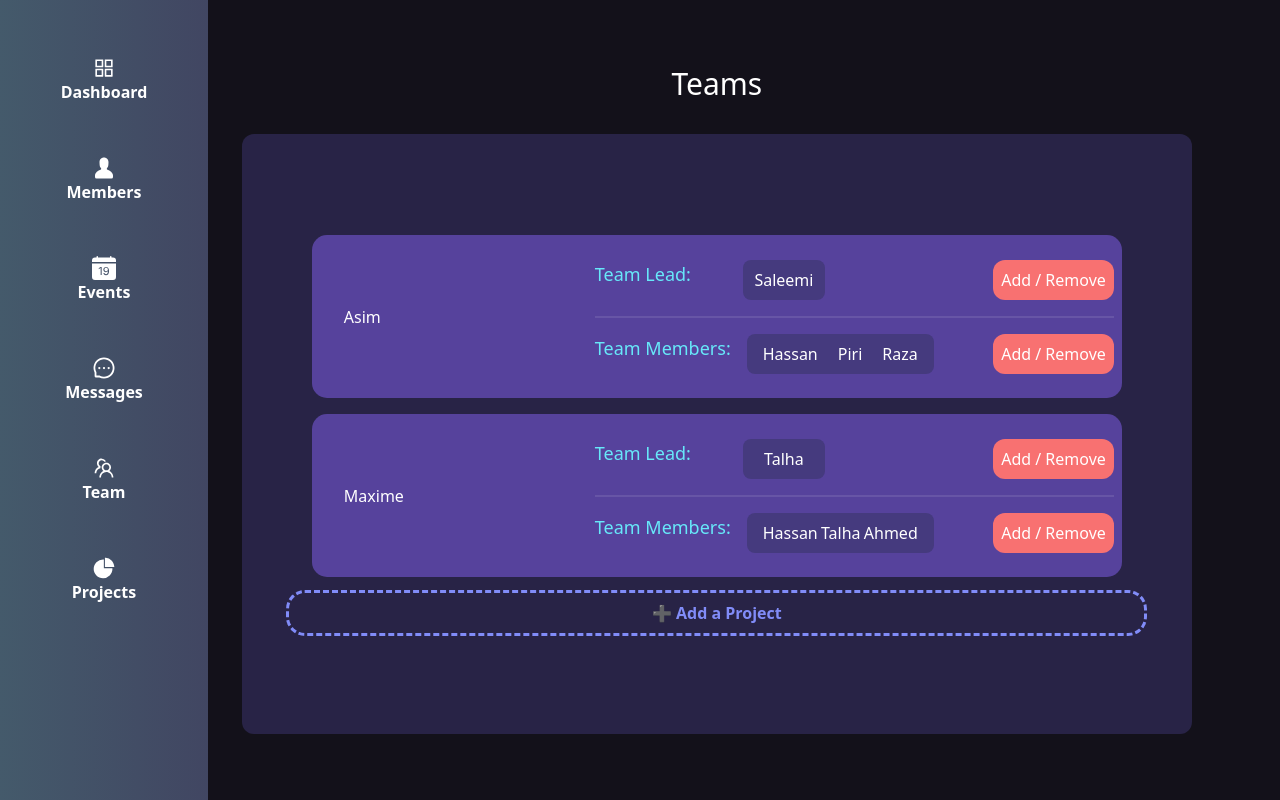
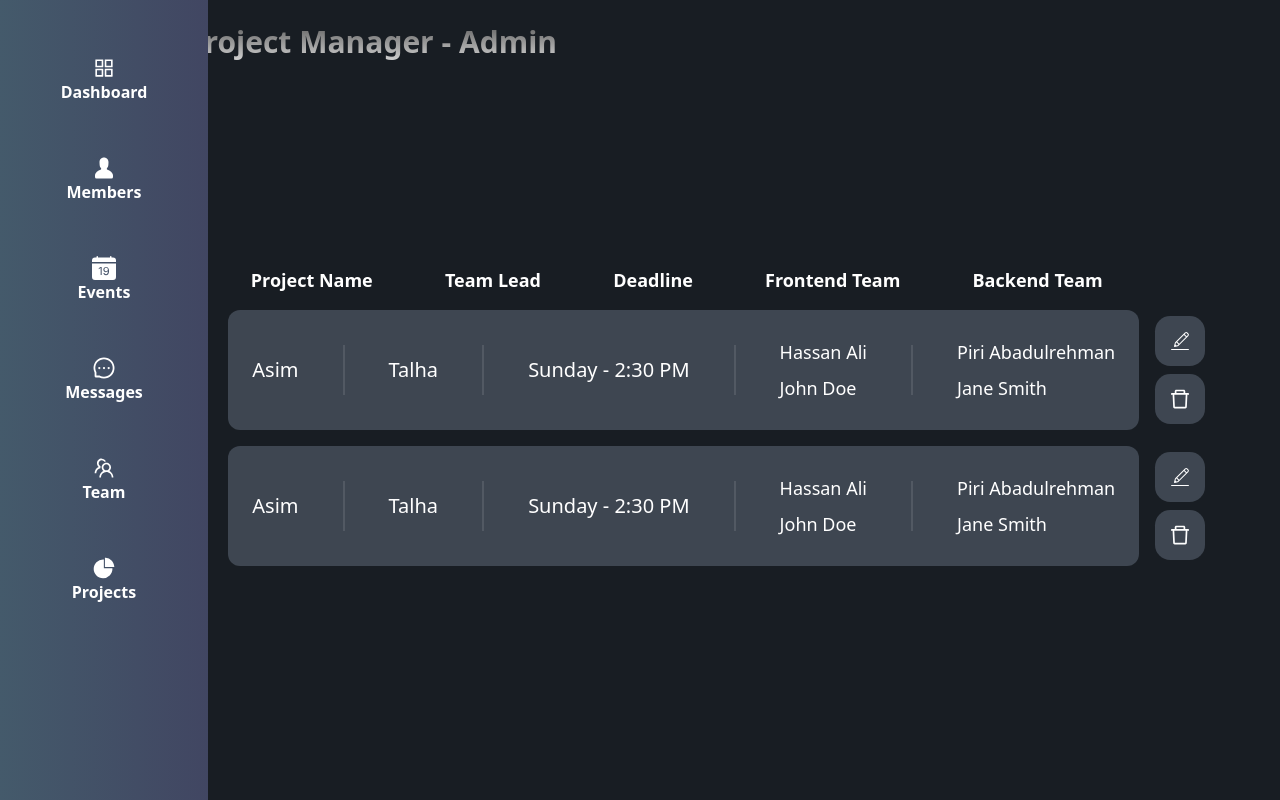
Before and after one commit to mtalhazulf/hrms, a React (Vite) app: page /teams in a window 1280 px wide. Built offline with nearby package versions, Linux system fonts and the light colour scheme.

Commit message:
Teams Page done

```diff
--- a/src/Teams/Teams.jsx
+++ b/src/Teams/Teams.jsx
@@ -1,10 +1,11 @@
 import React from "react";
+import Heading from "../Components/Shared/Heading";
 import Template from "./Template";
 
 const Teams = () => {
   return (
-    <div className="flex flex-col lg:w-[88%] w-full min-h-screen items-center justify-center space-y-8 bg-[#13111A] relative overflow-y-auto">
-      <h1 className="text-white text-3xl">Teams</h1>
+    <div className="flex flex-col lg:w-[88%] w-full min-h-screen items-center justify-center space-y-8 bg-[#181D23] relative overflow-y-auto">
+      <Heading />
       <Template />
     </div>
   );
--- a/src/Teams/Template.jsx
+++ b/src/Teams/Template.jsx
@@ -1,71 +1,80 @@
 import React from "react";
-import Modal from "../Components/Shared/Modal";
+import { CiEdit } from "react-icons/ci";
+import { AiOutlineDelete } from "react-icons/ai";
 
 const Template = () => {
   const data = [
     {
       name: "Asim",
-      teamLead: "Saleemi",
-      members1: "Hassan",
-      members2: "Piri",
-      members3: "Raza",
+      date: "Sunday - 2:30 PM",
+      teamlead: "Talha",
+      frontend: ["Hassan Ali", "John Doe"],
+      backend: ["Piri Abadulrehman", "Jane Smith"],
     },
     {
-      name: "Maxime",
-      teamLead: "Talha",
-      members1: "Hassan",
-      members2: "Talha",
-      members3: "Ahmed",
+      name: "Asim",
+      date: "Sunday - 2:30 PM",
+      teamlead: "Talha",
+      frontend: ["Hassan Ali", "John Doe"],
+      backend: ["Piri Abadulrehman", "Jane Smith"],
     },
   ];
+  return (
+    <>
+      <div className="flex flex-wrap gap-4 items-center justify-center md:w-[90%] w-full relative">
+        <div className="md:flex hidden flex-row items-center justify-between md:w-[900px] text-lg font-bold text-white px-6 mr-20">
+          <p>Project Name</p>
+          <p>Team Lead</p>
+          <p>Deadline</p>
+          <p>Frontend Team</p>
+          <p>Backend Team</p>
 
-  return (
-    <div className="flex flex-col items-center justify-center space-y-4 lg:w-[950px] md:w-[750px] w-[400px] h-[600px] bg-[#282346] rounded-xl overflow-y-auto relative">
-      {data.map((data, index) => (
-        <div
-          key={index}
-          className=" flex flex-col items-center justify-center lg:w-[810px] md:w-[650px] w-[350px] h-[163px] bg-[#56429C] rounded-[15px] "
-        >
-          <div className="flex md:flex-row flex-col md:justify-between  items-center px-2 w-full">
-            <h1 className="text-white pl-6">{data.name}</h1>
-            <div className="flex flex-col items-start justify-center space-y-4">
-              <div className="flex w-full justify-between">
-                <div className="flex md:space-x-4">
-                  <h1 className="text-lg text-cyan-300 mr-9">Team Lead:</h1>
-                  <div className=" flex items-center justify-center w-[82px] h-10 bg-slate-800 bg-opacity-30 rounded-lg text-white ">
-                    {data.teamLead}
-                  </div>
+          </div>
+        {data.map((item, index) => (
+          <div key={index} className="flex flex-col gap-4 w-full">
+            <div className="flex flex-row items-center justify-center w-full gap-4">
+              <div className="bg-[#3E4651] flex flex-row items-center justify-between gap-2 text-white text-xl rounded-xl px-6 py-2 md:w-[911px] h-[120px]">
+                <p>{item.name}</p>
+                <div className="w-0 h-[50px] border border-white border-opacity-10 "></div>
+                <p >{item.teamlead}</p>
+                <div className="w-0 h-[50px] border border-white border-opacity-10 md:block hidden"></div>
+                <p className="md:block hidden">{item.date}</p>
+                <div className="w-0 h-[50px] border border-white border-opacity-10 md:block hidden"></div>
+
+                <div className="md:flex flex-col gap-2  hidden">
+                  {item.frontend.map((member, index) => (
+                    <div key={index} className="flex flex-col gap-2 w-full">
+                      <p className="text-white text-lg">{member}</p>
+                    </div>
+                  ))}
                 </div>
-                <button className="rounded-xl bg-red-400 text-white p-2">
-                  {" "}
-                  Add / Remove
-                </button>
+                <div className="w-0 h-[50px] border border-white border-opacity-10 md:block hidden"></div>
+
+                <div className="md:flex flex-col gap-2  hidden">
+                  {item.backend.map((member, index) => (
+                    <div key={index} className="flex flex-col gap-2 w-full">
+                      <p className="text-white text-lg">{member}</p>
+                    </div>
+                  ))}
+                </div>
               </div>
-              <div className="w-[519px] h-[0px] border border-white border-opacity-10"></div>
 
-              <div className="flex w-full justify-between">
-                <div className="flex md:space-x-4">
-                  <h1 className="text-lg text-cyan-300">Team Members:</h1>
-                  <div className="flex flex-row justify-between items-center px-4 w-[187px] h-10 bg-slate-800 bg-opacity-30 rounded-lg text-white">
-                    <p>{data.members1}</p>
-                    <p>{data.members2}</p>
-                    <p>{data.members3}</p>
-                  </div>
-                </div>
-                <button className="rounded-xl bg-red-400 text-white p-2">
-                  Add / Remove
-                </button>
+              <div className="flex flex-col gap-2">
+
+              <button className="inline-flex items-center justify-center rounded-[15.27px] bg-[#3E4651]  font-bold text-2xl text-white w-[50px] h-[50px]">
+                <CiEdit />
+              </button>
+              <button className=" inline-flex items-center justify-center rounded-[15.27px] bg-[#3E4651] font-bold text-2xl text-white w-[50px] h-[50px]">
+                <AiOutlineDelete />
+              </button>
+
               </div>
             </div>
           </div>
-        </div>
-      ))}
-      <Modal
-        inputOne={"Project"}
-        inputTwo={"Team-Lead"}
-        inputThree={"Team-Members"}
-      />
-    </div>
+        ))}
+
+      </div>
+    </>
   );
 };
 
```
